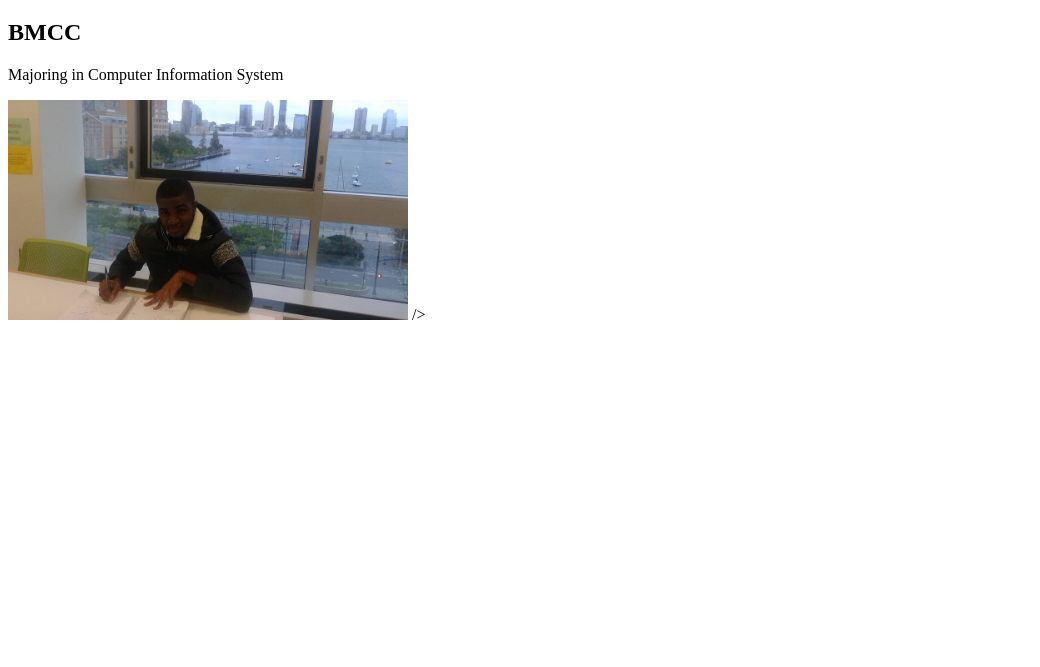
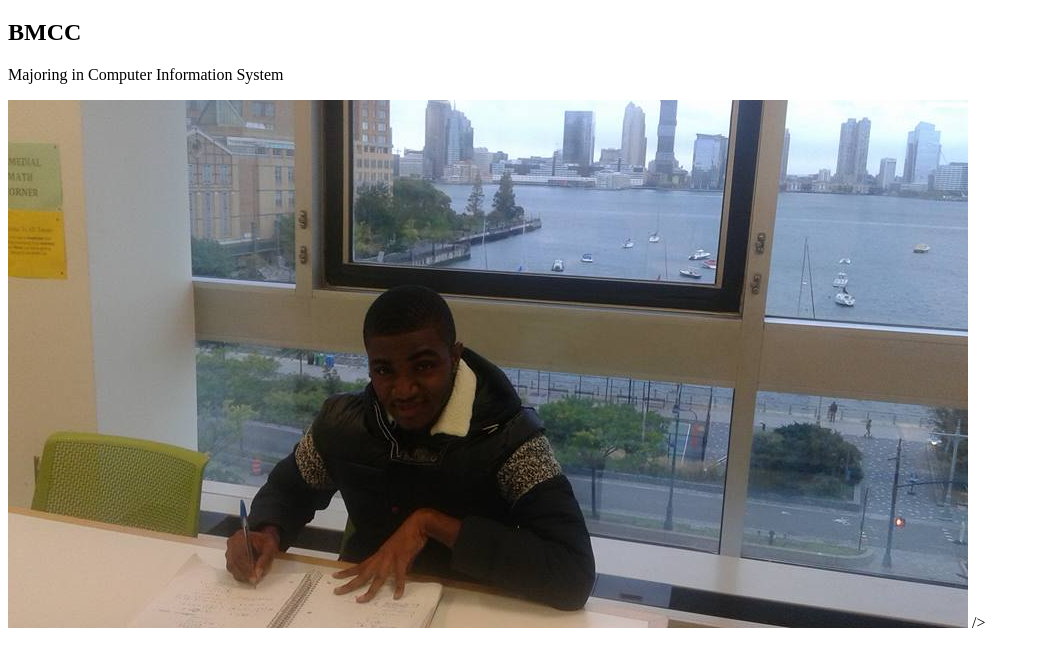
Before and after one commit to Pjudy4/webDev-mmp100, a plain HTML site: page First website/BMCCmajor.html in a window 1280 px wide. Shown: the part 47-714 px from the top of the page, without its empty margins (0-1040 px from the left). Drawn offline with Linux system fonts and the light colour scheme.

Commit message:
Update BMCCmajor.html

```diff
--- a/First website/BMCCmajor.html
+++ b/First website/BMCCmajor.html
@@ -8,7 +8,7 @@
             <a href="BMCC.html"></a></h2>
             <p> Majoring in Computer Information System </p>
       <!--   <img src="Peter.jpg" alt="Photo of Peter Jude" width="400px"/> -->
-        <img src="images/peter.jpg" alt=" Peter Jude" width="400px"/>
+        <img src="images/peter.jpg"/>
    />
 
 
```
